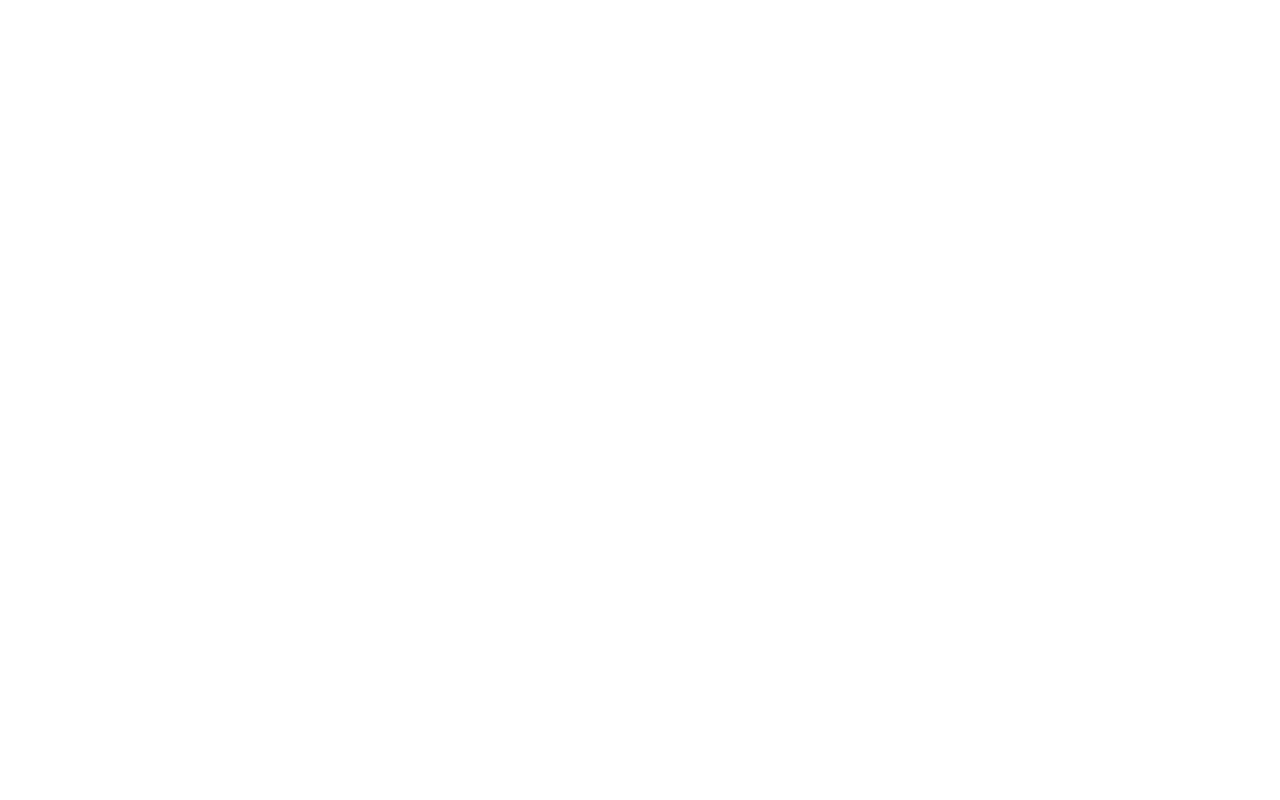
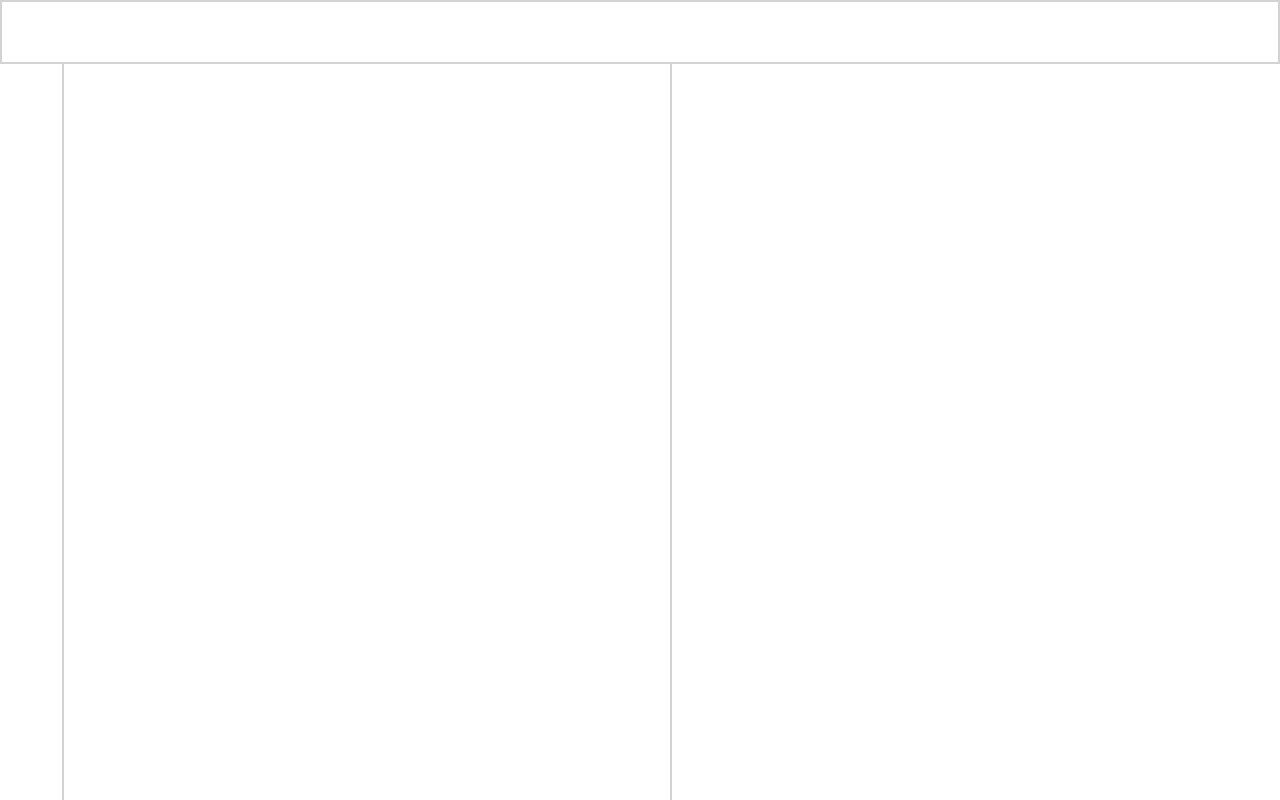
Before and after one commit to thomasmfx/to-do-list, a website built with webpack: page src/index.html in a window 1280 px wide. Built offline with nearby package versions, Linux system fonts and the light colour scheme.

Commit message:
feat: Make base layout

```diff
--- a/src/index.html
+++ b/src/index.html
@@ -6,6 +6,19 @@
     <title>Two Due</title>
 </head>
 <body>
+    <main>
+        <header>
 
+        </header>
+        <aside>
+
+        </aside>
+        <div id="left">
+
+        </div>
+        <div id="right">
+
+        </div>
+    </main>
 </body>
 </html>
--- a/src/style.css
+++ b/src/style.css
@@ -12,3 +12,30 @@ img, picture, svg, video, canvas { display: block; max-width: 100%; }
 p, h1, h2, h3, h4, h5, h6 { overflow-wrap: break-word; }
 
 input, button, textarea, select { font: inherit; }
+
+/* ------------------------------- */
+
+main {
+    display: grid;
+    grid-template-columns: 4em 1fr 1fr;
+    grid-template-rows: 4em 1fr;
+    height: 100dvh;
+}
+
+header {
+    grid-row: 1 / 2;
+    grid-column: 1 / -1;
+    border: 2px solid lightgray;
+}
+
+aside {
+    border-right: 2px solid lightgray;
+    grid-row: 2 / -1;
+    grid-column: 1 / 2;
+}
+
+#left {
+    border-right: 2px solid lightgray;
+    grid-row: 2 / -1;
+    grid-column: 2 / 3;
+}
```
